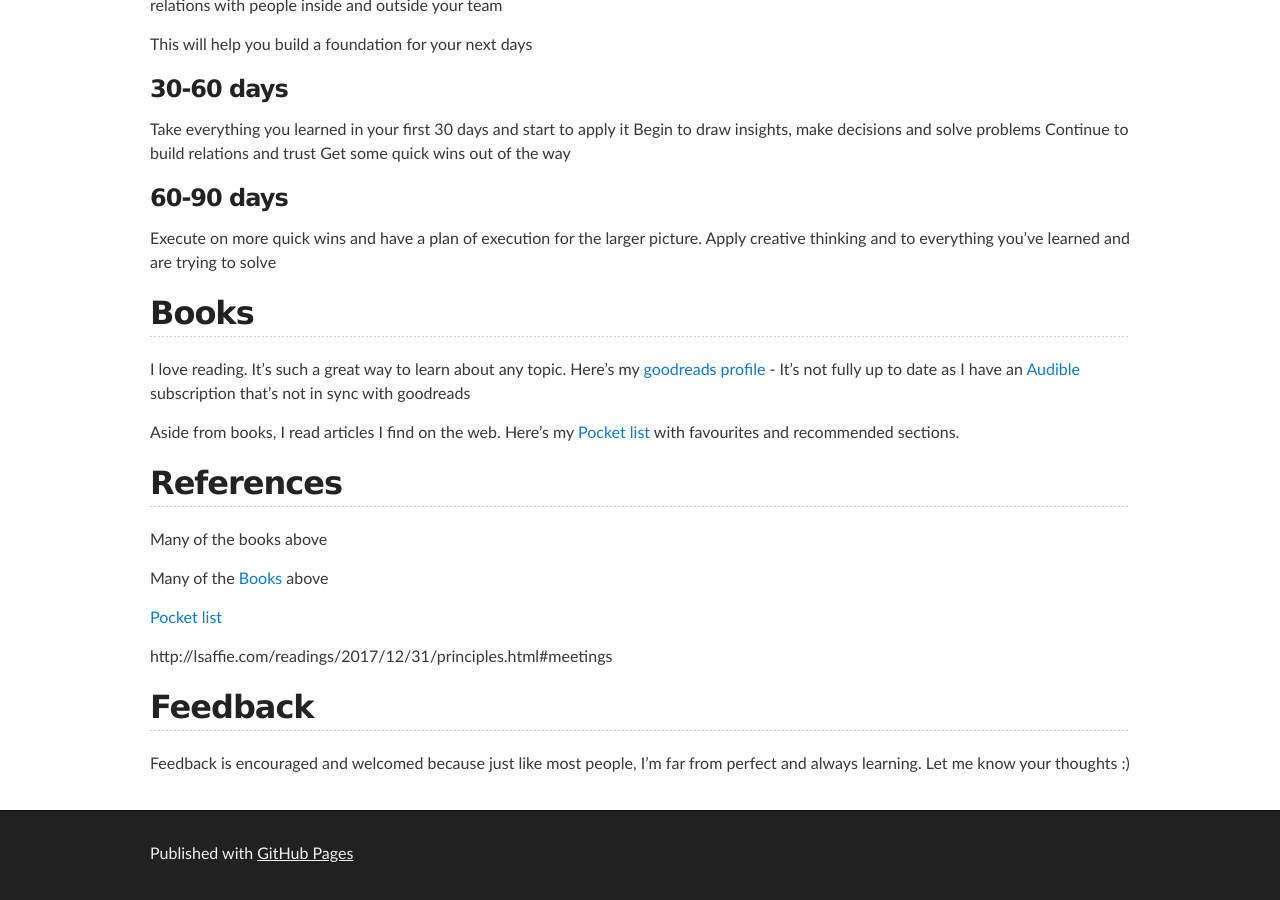
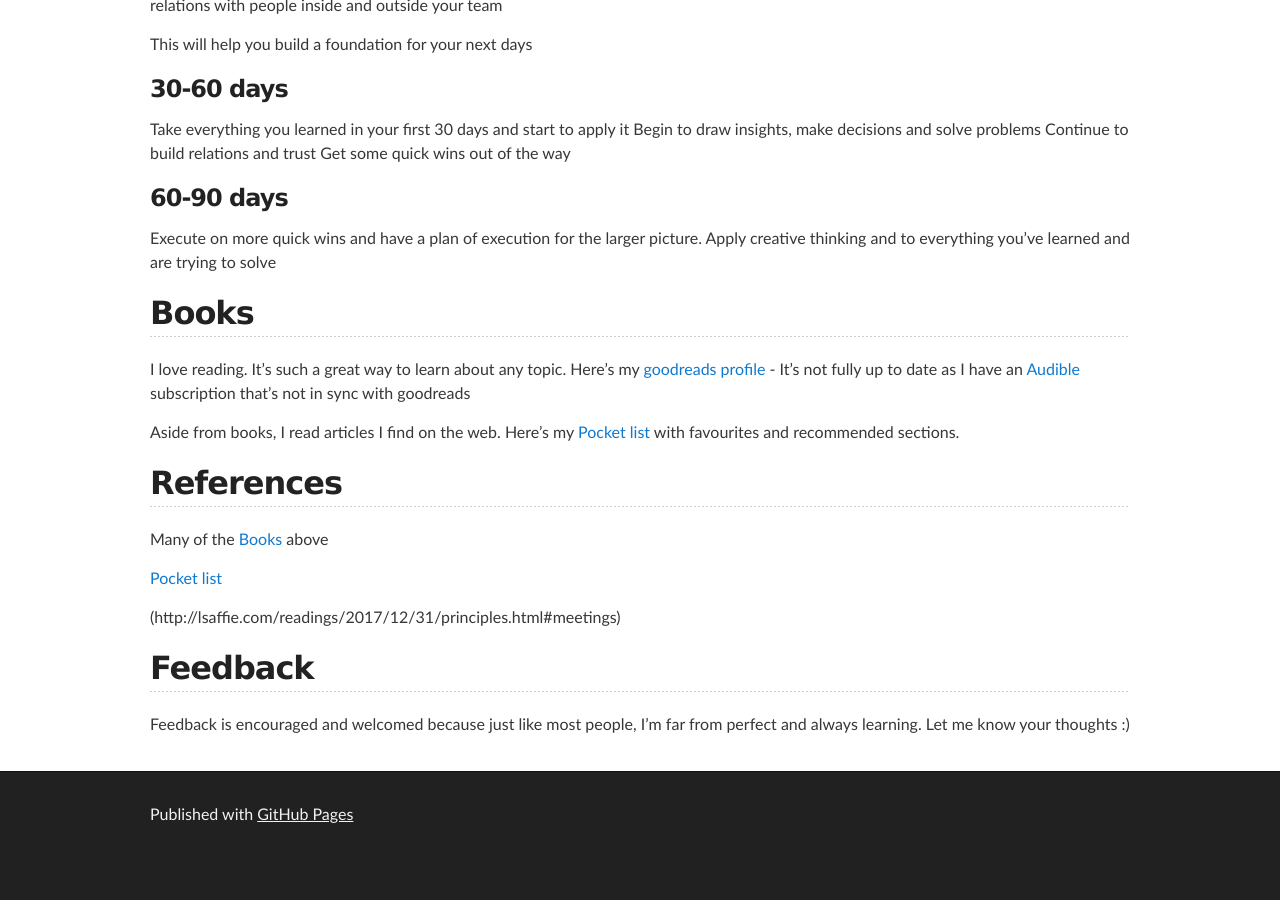
Before and after one commit to lsaffie/lsaffie.github.io, a Jekyll site: the page built from _posts/2018-10-29-Luis-Saffie-README.md, in a window 1280 px wide and 900 px high, scrolled down 5262 px. Built offline with Jekyll 4.4.1, drawn with Linux system fonts in a browser that asks for light colours; our own code applies the rules of GitHub Pages for plain Markdown files; after the commit the page ends 6123 px from its top, so only the background shows below that.

Commit message:
remove duplicate content

```diff
--- a/_posts/2018-10-29-Luis-Saffie-README.md
+++ b/_posts/2018-10-29-Luis-Saffie-README.md
@@ -230,13 +230,11 @@ Aside from books, I read articles I find on the web. Here's my [Pocket list](htt
 
 ## References
 
-Many of the books above
-
 Many of the [Books](https://quip.com/eNtQAslPhXCp#SOIACA7R3nW) above
 
 [Pocket list](http://getpocket.com/@9eWTIA3bg3aN4pa1dtd1878d65p9g077c43b08Z80gT724Id7e451Y2ddc0Eab81)
 
-http://lsaffie.com/readings/2017/12/31/principles.html#meetings
+(http://lsaffie.com/readings/2017/12/31/principles.html#meetings)
 
 ## Feedback
 
```
